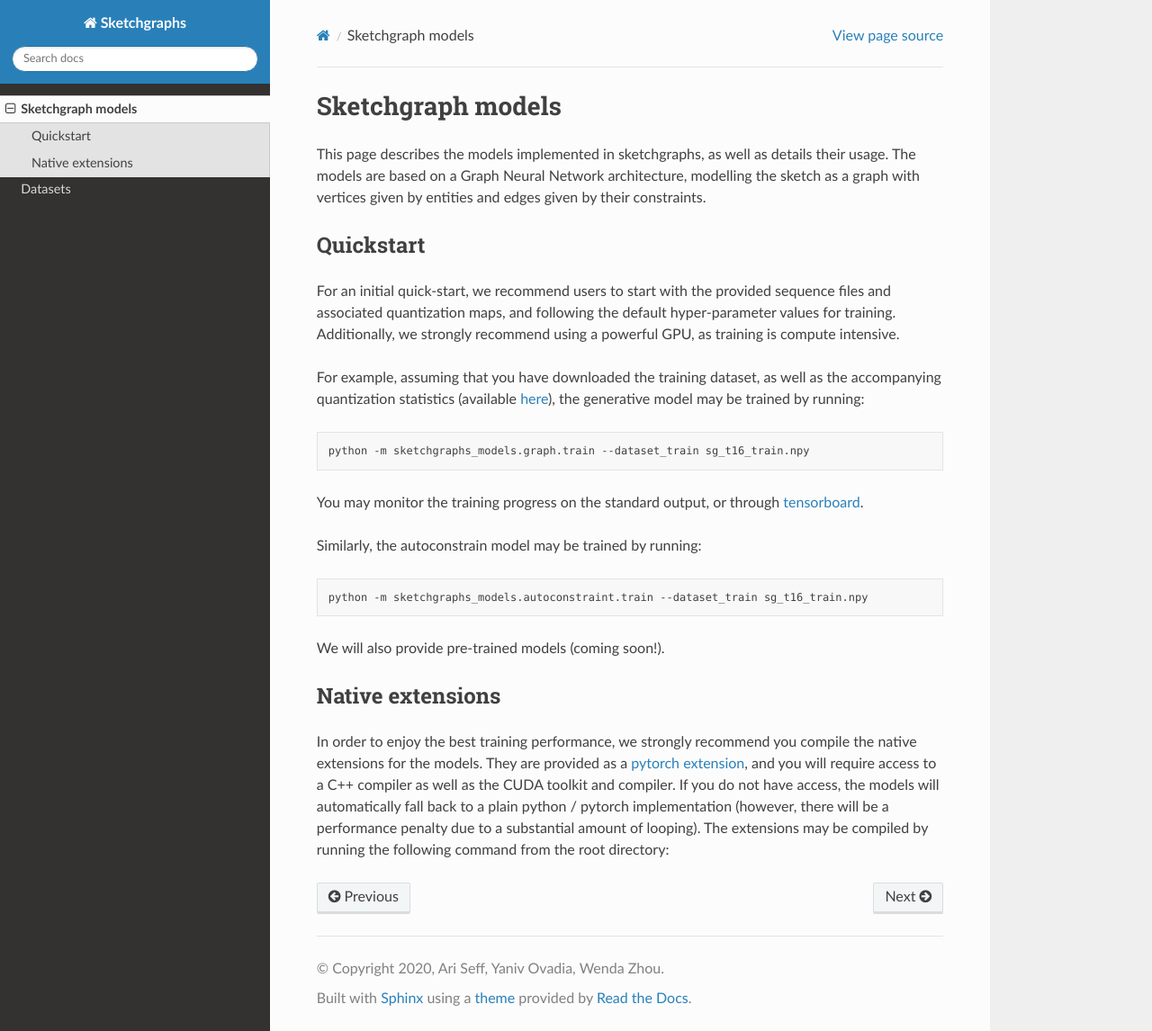
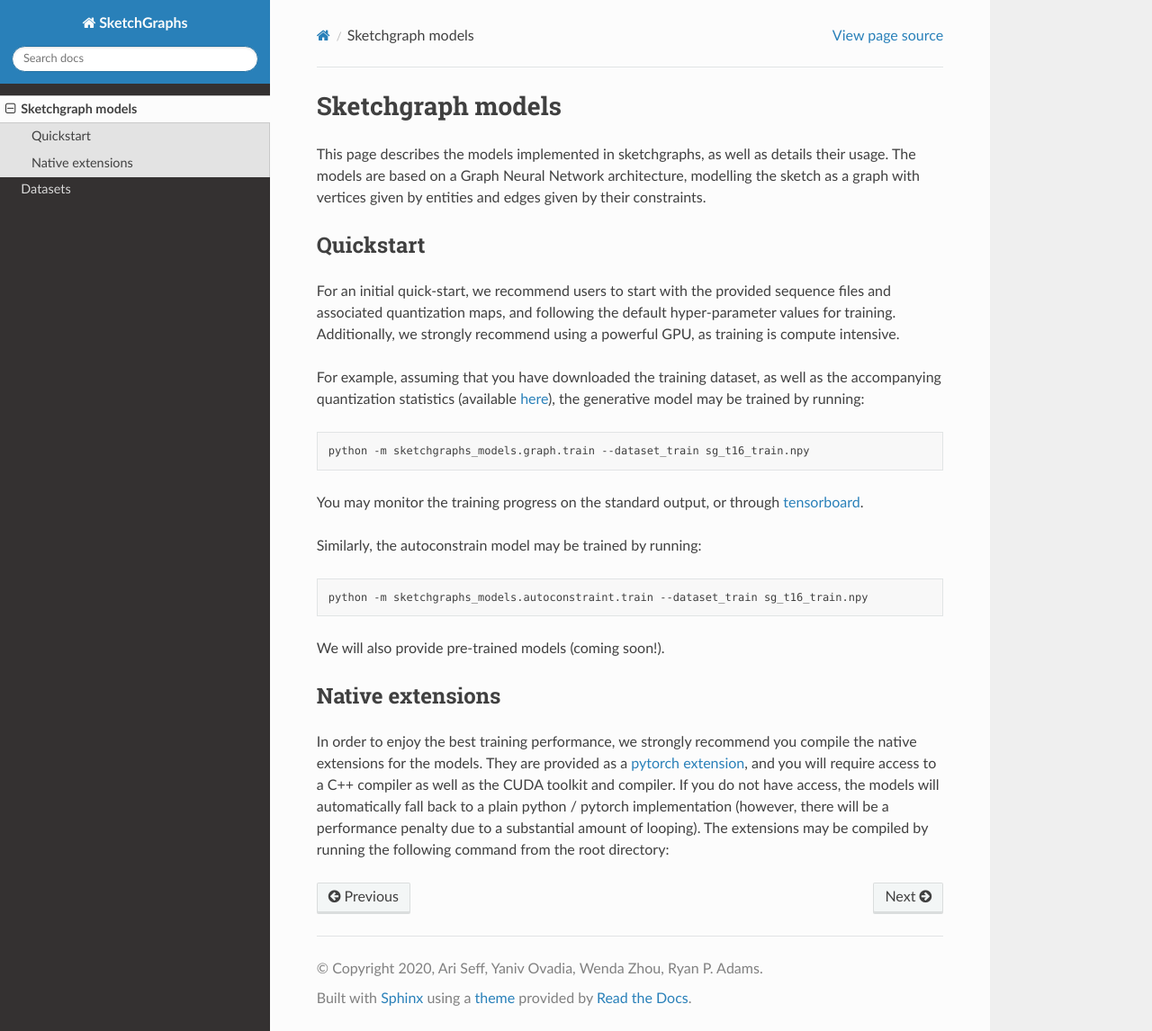
Before and after one commit to PrincetonLIPS/SketchGraphs, a Sphinx documentation site: the page built from docs/models.rst, in a window 1280 px wide and 1146 px high. Shown: the whole window at 90% size. Built offline with Sphinx 7.4.7 and the Read the Docs theme 2.0.0, drawn with Linux system fonts in a browser that asks for light colours.

Commit message:
revert docs overwrite

```diff
--- a/docs/conf.py
+++ b/docs/conf.py
@@ -17,9 +17,9 @@
 
 # -- Project information -----------------------------------------------------
 
-project = 'Sketchgraphs'
-copyright = '2020, Ari Seff, Yaniv Ovadia, Wenda Zhou'
-author = 'Ari Seff, Yaniv Ovadia, Wenda Zhou'
+project = 'SketchGraphs'
+copyright = '2020, Ari Seff, Yaniv Ovadia, Wenda Zhou, Ryan P. Adams'
+author = 'Ari Seff, Yaniv Ovadia, Wenda Zhou, Ryan P. Adams'
 
 
 # -- General configuration ---------------------------------------------------
```
